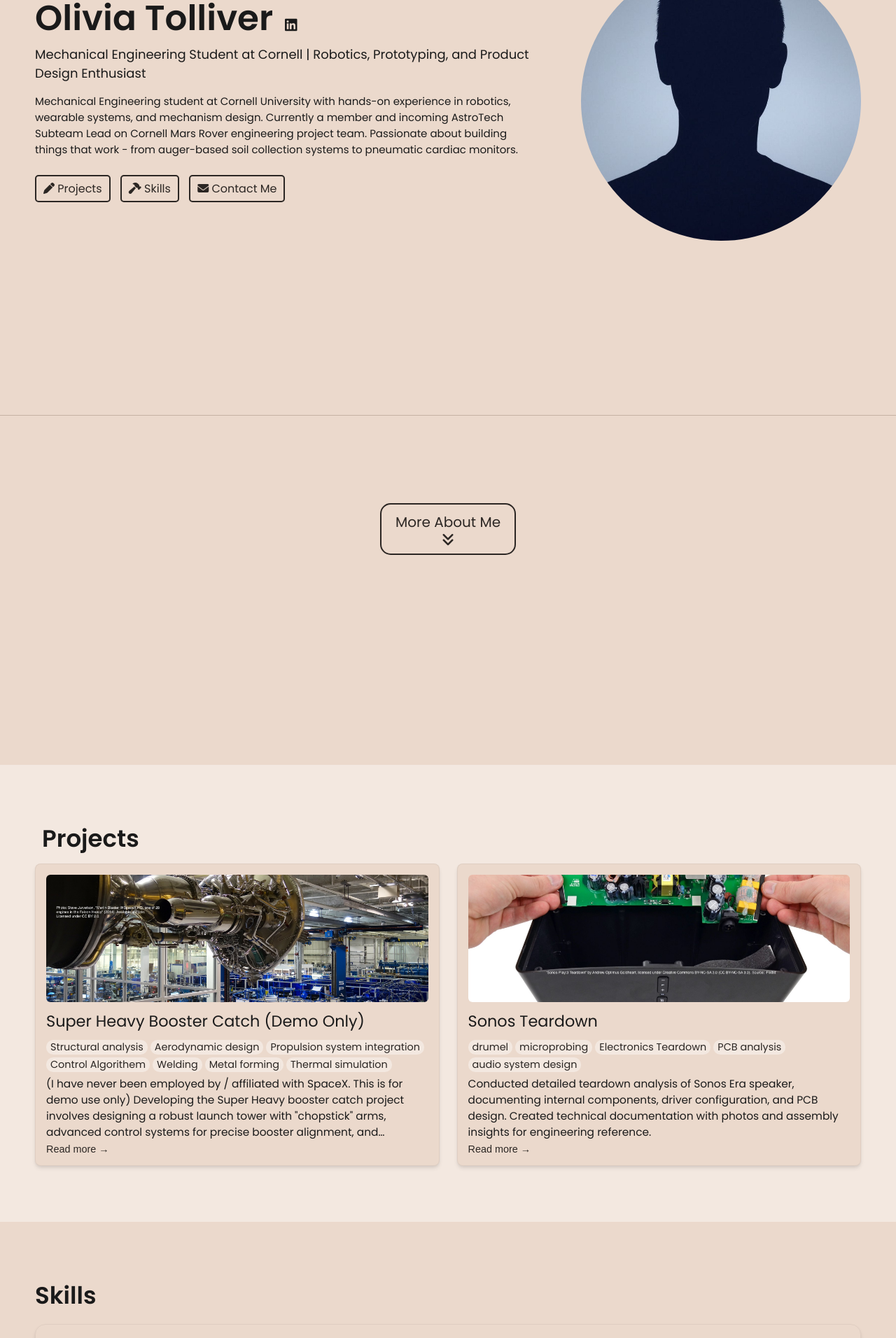
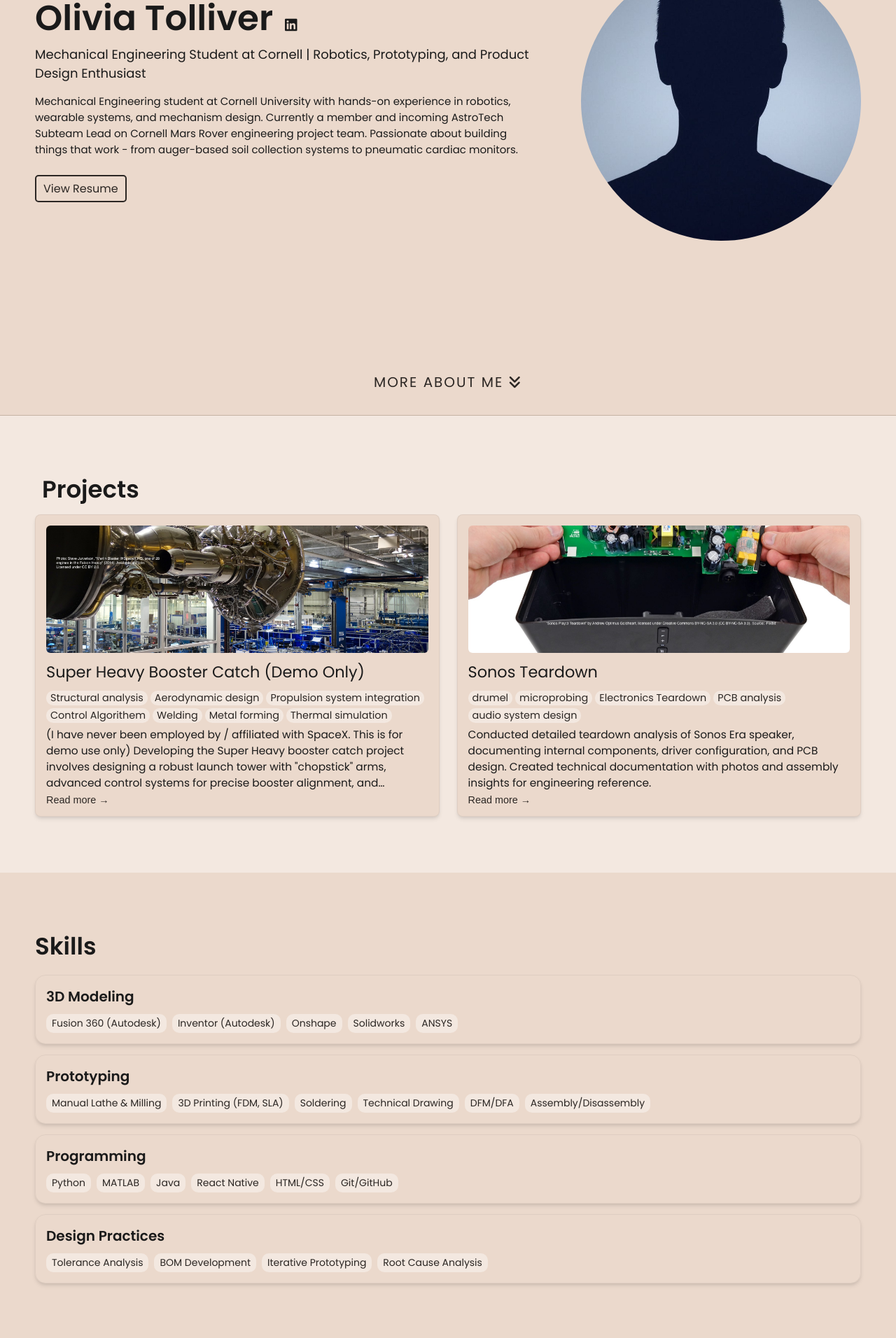
Before and after one commit to oliviatolliver/oliviatolliver.github.io, a Jekyll site: the page built from index.html, in a window 1280 px wide. Shown: the part 386-2298 px from the top of the page at 70% size. Built offline with Jekyll 4.4.1, drawn with Linux system fonts in a browser that asks for light colours.

Commit message:
changing hero section and arrow

```diff
--- a/_includes/hero.html
+++ b/_includes/hero.html
@@ -71,17 +71,15 @@
             <h3> {{site.headline}} </h3>
             <p> {{site.description}}</p>
             <div class="links">
+                <a href="{{site.resume-url}}" target="_blank" rel="noopener noreferrer">
+                    <span>View Resume</span>
+                </a>
+            </div>
+
+            <div class="hero-arrow">
                 <a href="#projects">
-                    <i class="fa-solid fa-pen"></i>
-                    <span>Projects</span>
-                </a>
-                <a href="#skills">
-                    <i class="fa-solid fa-hammer"></i>
-                    <span>Skills</span>
-                </a>
-                <a href="#contact">
-                    <i class="fa-solid fa-envelope"></i>
-                    <span>Contact Me</span>
+                    More About Me
+                    <i class="fa-solid fa-angles-down"></i>
                 </a>
             </div>
 
--- a/css/styles.css
+++ b/css/styles.css
@@ -152,6 +152,31 @@
     display: flex;  /* This makes .hero-section a flex container */
     align-items: center;
     border-bottom: 1px solid var(--border-color);
+    background-color: var(--background-color);
+    position: relative;
+}
+
+.hero-arrow {
+    position: absolute;
+    bottom: 2rem;
+    left: 50%;
+    transform: translateX(-50%);
+    text-align: center;
+}
+
+.hero-arrow a {
+    color: var(--link-color);
+    font-size: 20px;
+    text-transform: uppercase;
+    letter-spacing: 0.1em;
+    display: inline-block;  /* This makes .hero-section a flex container */
+    flex-direction: column;
+    align-items: center;
+    gap: 0.5rem;
+}
+
+.hero-arrow a:hover {
+    color: var(--text-color);
 }
 
 .hero-section .group {
--- a/index.html
+++ b/index.html
@@ -6,15 +6,6 @@
 ---
 
 {% include hero.html%}
-
-
-
-<div class="arrow">
-    <a href="#projects">
-        More About Me
-    <i class="fa-solid fa-angles-down"></i>
-    </a>
-</div>
 {% include projects.html%}
 {% include skills.html%}
 {% include contact.html%}
```
